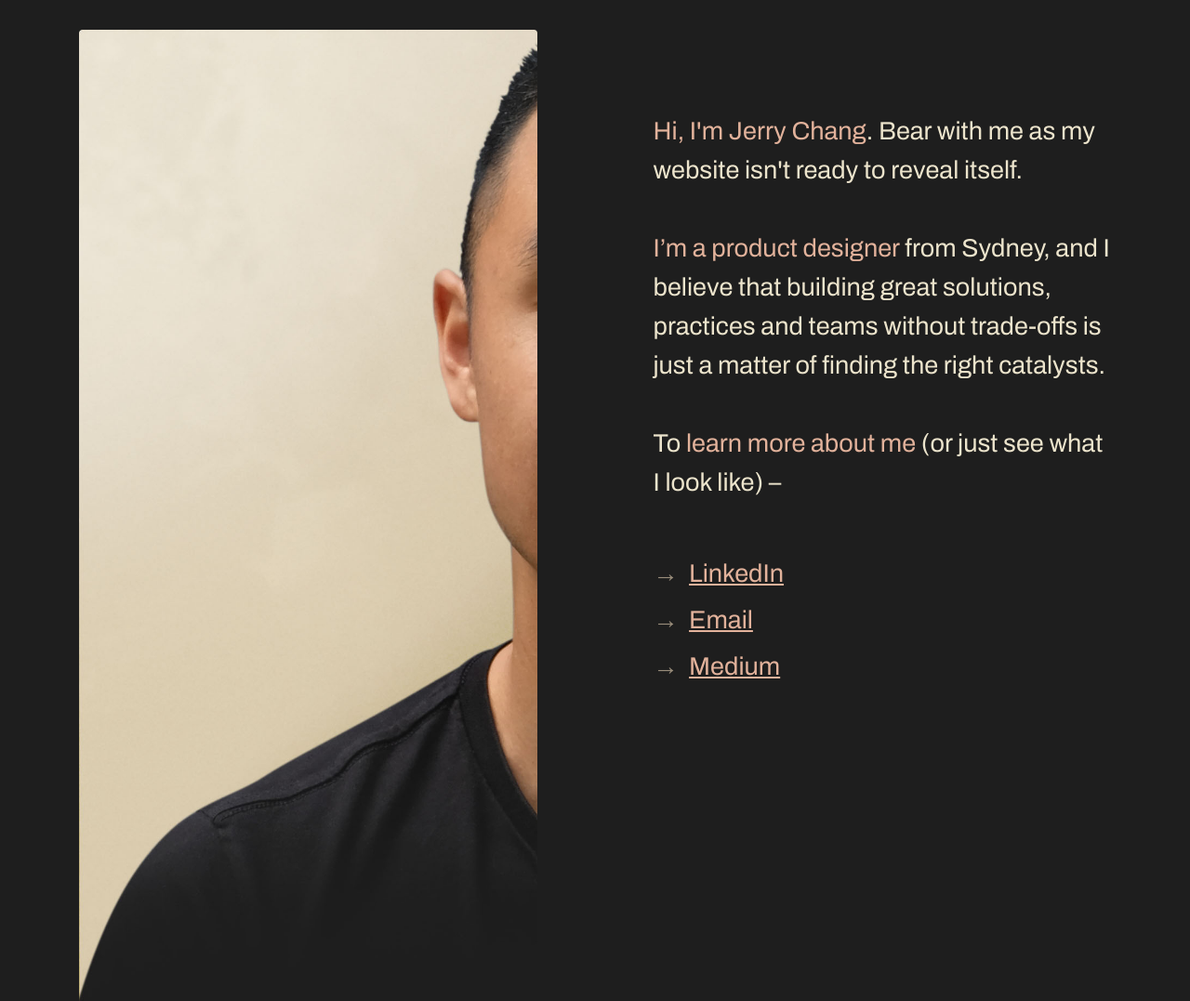
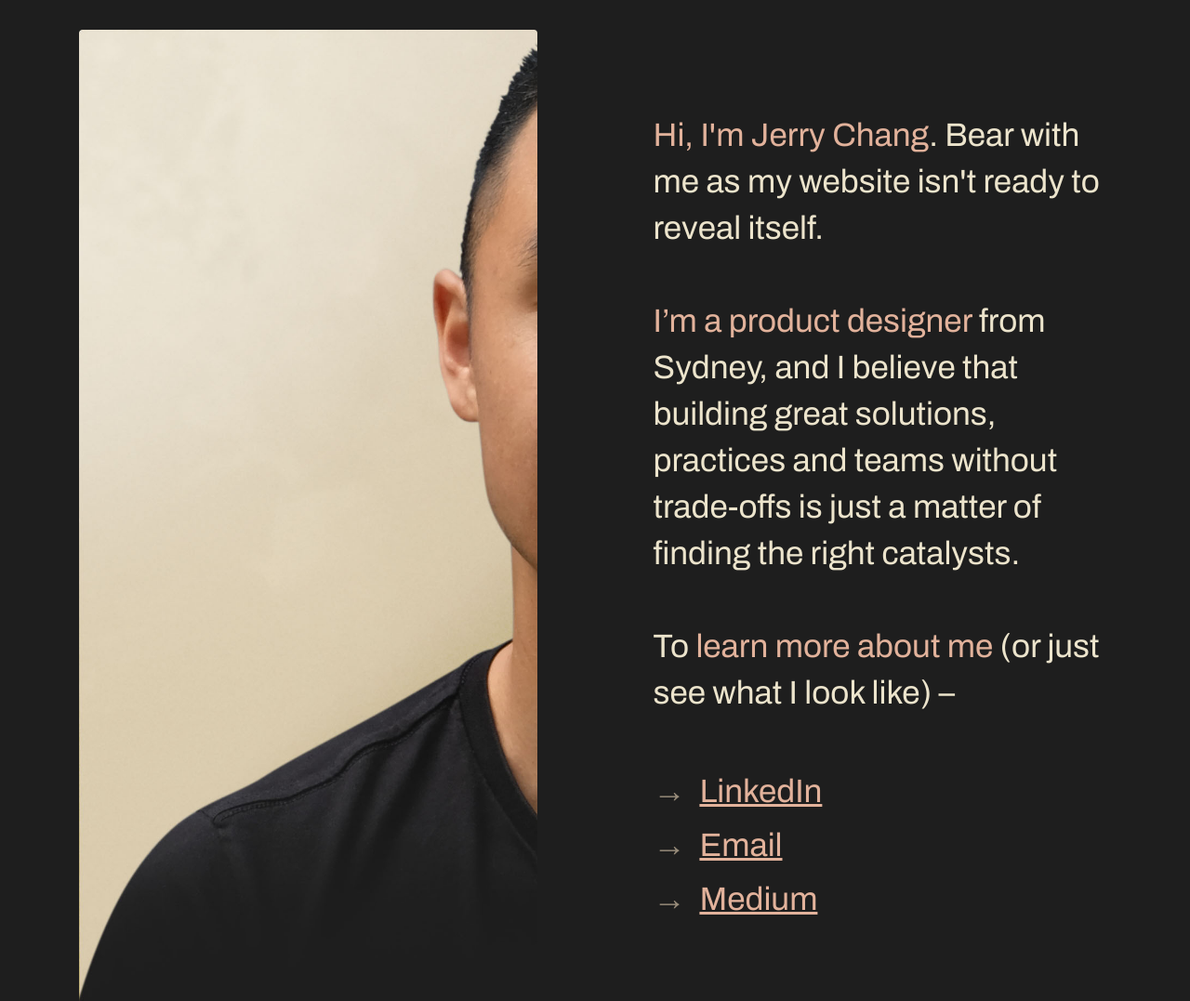
Before and after one commit to jerrysichang/jerrysichang.github.io, a plain HTML site: page index.html in a window 1280 px wide. Shown: the whole page at 93% size. Drawn offline with nearby package versions, Linux system fonts and the light colour scheme.

Commit message:
Update main.css

```diff
--- a/main.css
+++ b/main.css
@@ -13,29 +13,72 @@ p {
     color: #E2B29B
 }
 
+
+
+
 h1 {
     color: #ECE4CC;
     font-weight: 100;
-    font-size: 1.7rem;
-    line-height: 42px;
+    font-size: 2.2rem;
+    line-height: 50px;
 }
-h2 {
-    color: #aca9a1;
-    line-height: 48px;
-    font-weight: 500;
+h3 {
+    color: #998D7B;
+    line-height: 50px;
+    font-weight: 100;
+    font-size: 2.2rem;
 }
+
+@media (min-width: 568px) {
+    h1 {
+        color: #ECE4CC;
+        font-weight: 100;
+        font-size: 1.3rem;
+        line-height: 32px;
+    }
+    h3 {
+        color: #998D7B;
+        font-weight: 100;
+        font-size: 1.3rem;
+        line-height: 32px;
+    }
+}
+
+@media (min-width: 768px) {
+    h1 {
+        color: #ECE4CC;
+        font-weight: 100;
+        font-size: 1.7rem;
+        line-height: 42px;
+    }
+    h3 {
+        color: #998D7B;
+        font-weight: 100;
+        font-size: 1.7rem;
+        line-height: 42px;
+    }
+}
+
+@media (min-width: 992px) {
+    h1 {
+        color: #ECE4CC;
+        font-weight: 100;
+        font-size: 2.2rem;
+        line-height: 50px;
+    }
+    h3 {
+        color: #998D7B;
+        line-height: 50px;
+        font-weight: 100;
+        font-size: 2.2rem;
+    }
+}
+
 small {
     color: #1b1a1a;
 }
-h3 {
-    color: #998D7B;
-    line-height: 42px;
-    font-weight: 100;
-    font-size: 1.7rem;
-}
 h5 {
-    color: #ACA9A1
-;
+    color: #ACA9A1;
     line-height: 32px;
     font-weight: 100;
     font-size: 1.25rem;
```
